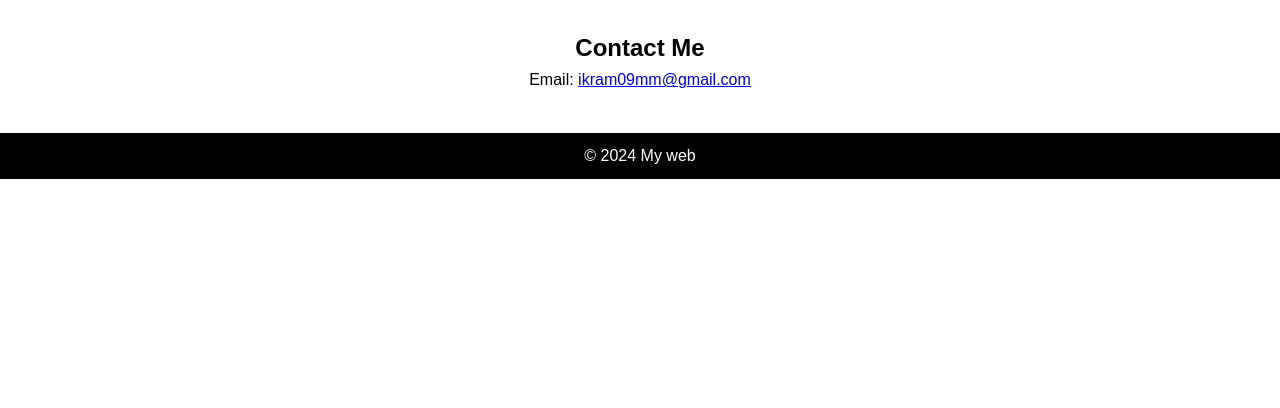
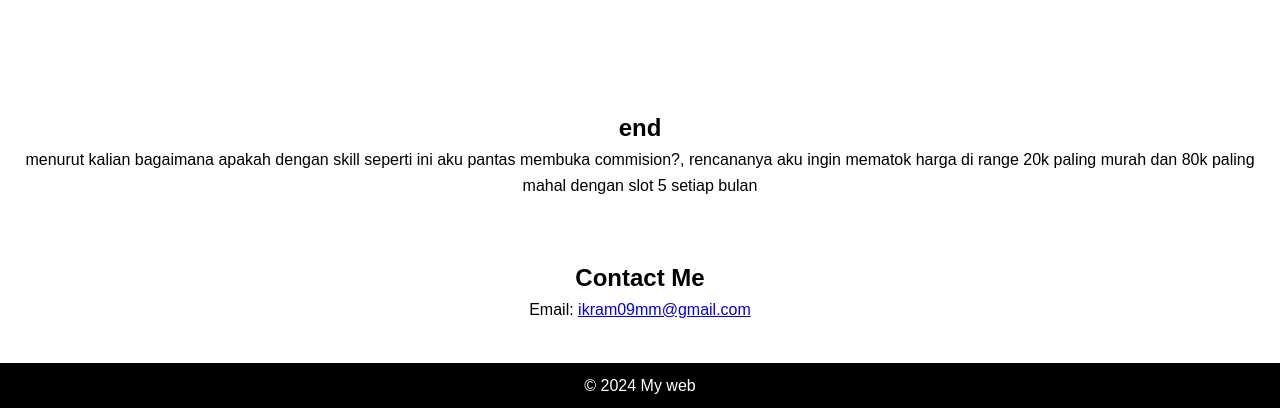
Before and after one commit to nuzn/tes-chatgpt, a plain HTML site: page index.html in a window 1280 px wide. Shown: the part 2086-2494 px from the top of the page. Before the commit the page ends 2265 px from the top, so only its background shows below. Drawn offline with Linux system fonts and the light colour scheme.

Commit message:
Add files via upload

```diff
--- a/index.html
+++ b/index.html
@@ -10,7 +10,9 @@
         <header>
             <h1>ikram web</h1>
         </header>
-
+        <nav class="nav">
+            <a></a>
+        </nav>
         <section id="about">
             <h2>About Me</h2>
             <p>
@@ -33,7 +35,7 @@
                 bidang seni, jika kalian tertarik kalian bisa memesan commisku
             </p>
         </section>
-
+        <section class="cn">
             <section id="projects">
                 <h2>project</h2>
                 <div class="project">
@@ -62,7 +64,16 @@
                     <p>🇮🇩</p>
                 </div>
             </section>
-
+        </section>
+        <section id="content">
+            <h2>end</h2>
+            <p>
+                menurut kalian bagaimana apakah dengan skill seperti ini aku
+                pantas membuka commision?, rencananya aku ingin mematok harga di
+                range 20k paling murah dan 80k paling mahal dengan slot 5 setiap
+                bulan
+            </p>
+        </section>
         <section id="contact">
             <h2>Contact Me</h2>
             <p>
@@ -70,7 +81,6 @@
                 <a href="mailto:example@email.com">ikram09mm@gmail.com</a>
             </p>
         </section>
-
         <footer>
             <p>&copy; 2024 My web</p>
         </footer>
```
Lines whose indentation alone changed are shown as unchanged.
